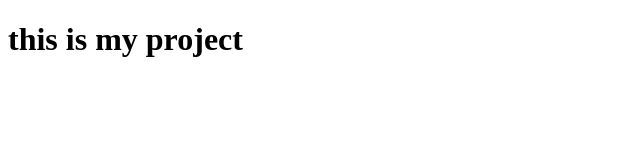
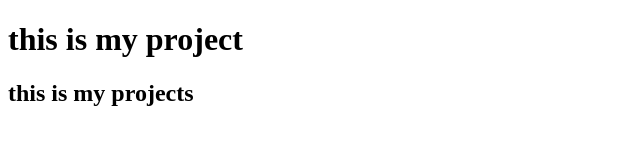
Before and after one commit to faizan-aqil/project, a plain HTML site: page index.html in a window 1280 px wide. Shown: the whole page, without its empty margins (0-640 px from the left). Drawn offline with Linux system fonts and the light colour scheme.

Commit message:
version-2

```diff
--- a/index.html
+++ b/index.html
@@ -7,5 +7,6 @@
 </head>
 <body>
     <h1>this is my project</h1>
+    <h2>this is my projects</h2>
 </body>
 </html>
```
Also changed, not shown: 2.png, 3.png (added), 4.png (added), 5.png (added), 6.png (added).
